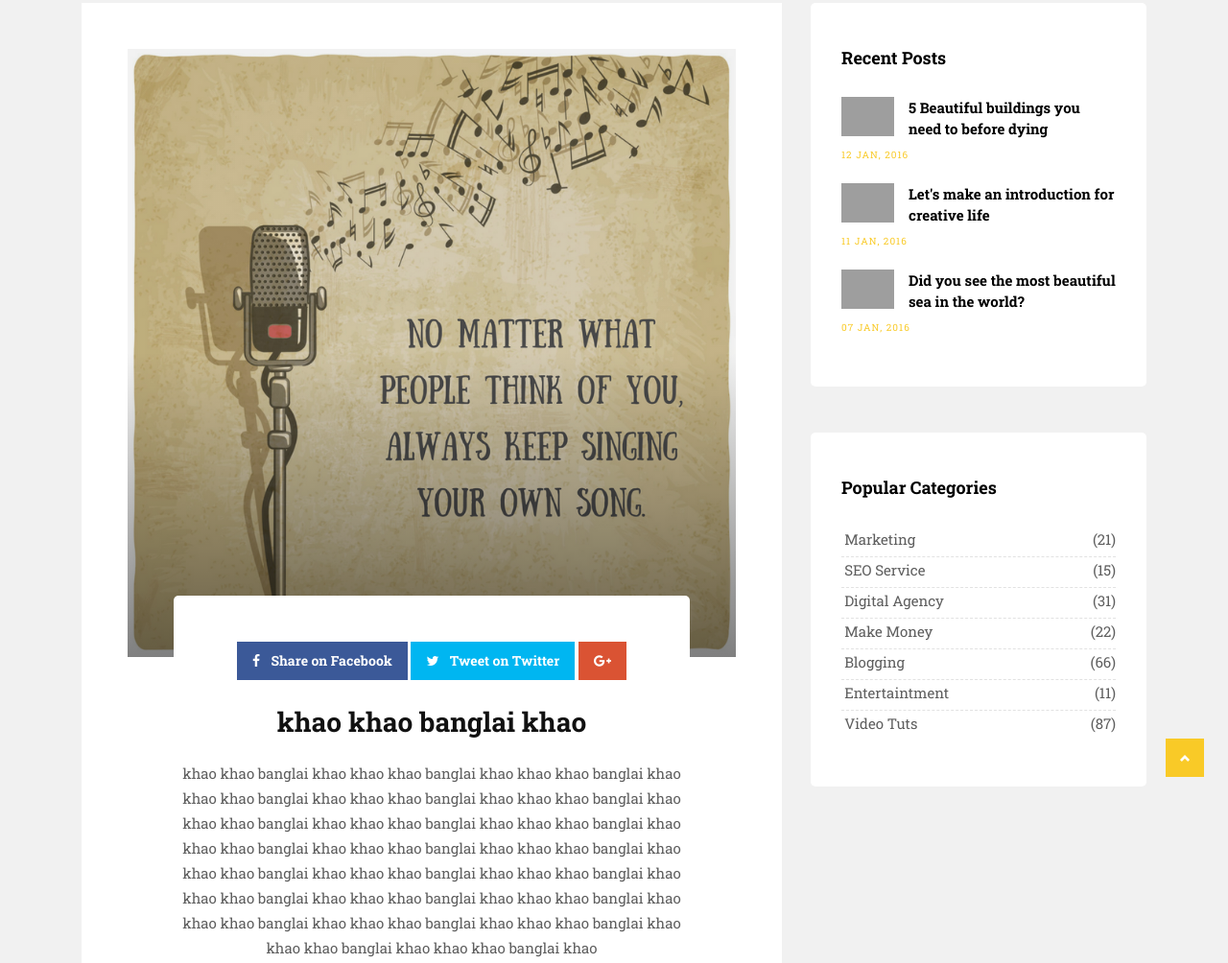
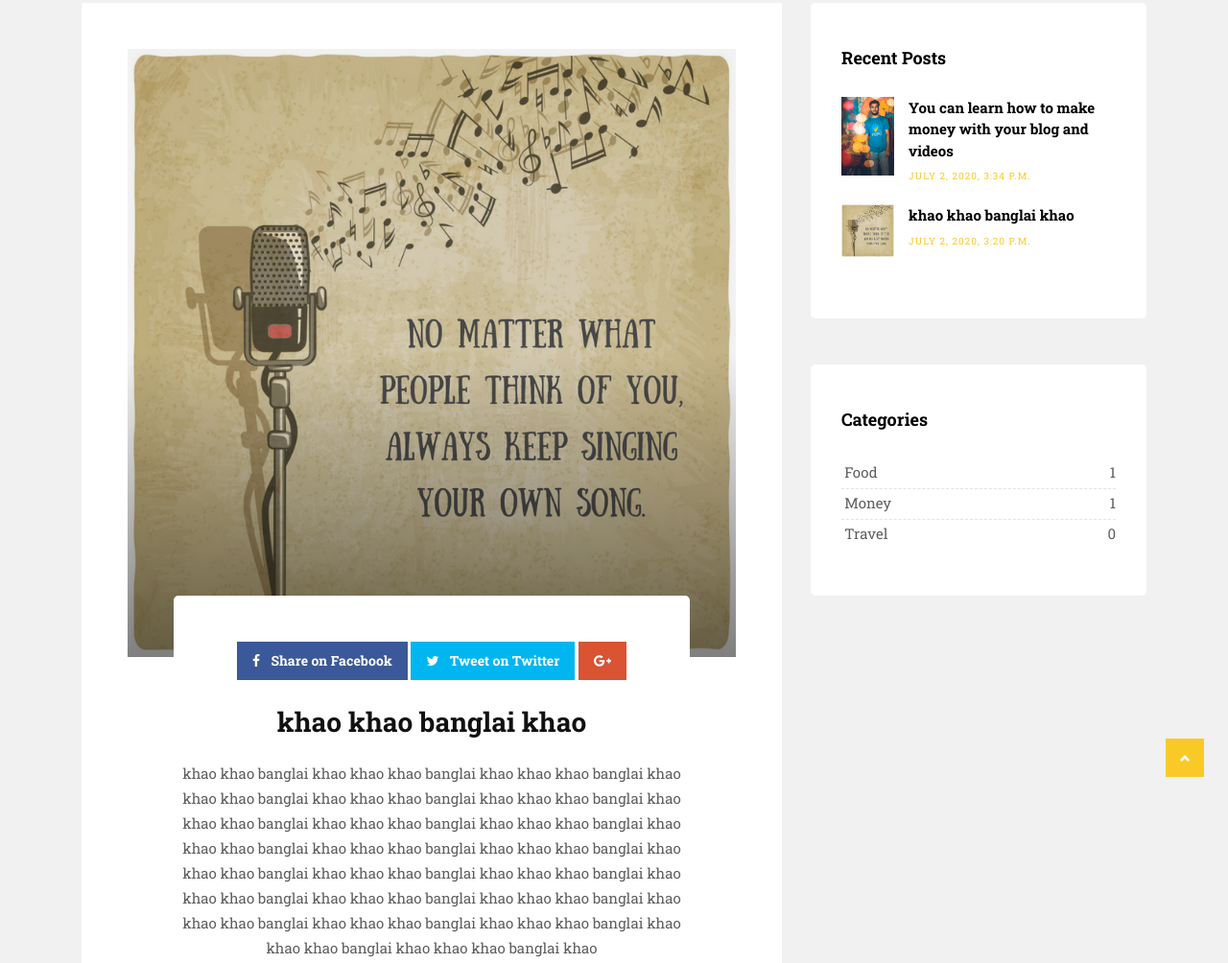
Before and after one commit to talhajubair100/practice_project_1, a Django app: page / in a window 1280 px wide. Shown: the part 90-1094 px from the top of the page at 96% size. Run offline with Django 3.2, Linux system fonts and the light colour scheme; data comes from the database, SQL or seed files in the repository; both versions use the stored data as it was after the commit; some libraries are stand-ins or nearby versions; grey boxes are pictures that could not be loaded.

Commit message:
custom context added

```diff
--- a/blog/urls.py
+++ b/blog/urls.py
@@ -3,5 +3,6 @@ from .views import *
 
 urlpatterns = [
     path('detail/<int:id>', detail_post, name="detail-post"),
+    path('category/<ctg_name>', category_by_list, name="category-list")
 
 ]
--- /dev/null
+++ b/project_1/custom_context.py
@@ -0,0 +1,6 @@
+from blog.models import Category, Post
+
+def mycontext(request):
+    categories = Category.objects.all()
+    latest_post = Post.objects.order_by('-date')[:3]
+    return {'categories': categories, 'latest_post': latest_post}
--- a/project_1/settings.py
+++ b/project_1/settings.py
@@ -61,6 +61,7 @@ TEMPLATES = [
         'APP_DIRS': True,
         'OPTIONS': {
             'context_processors': [
+                'project_1.custom_context.mycontext',
                 'django.template.context_processors.debug',
                 'django.template.context_processors.request',
                 'django.contrib.auth.context_processors.auth',
--- a/templates/base.html
+++ b/templates/base.html
@@ -50,13 +50,16 @@
     <![endif]-->
 
 </head>
+
 <body>
 
     <div id="wrapper">
         <header class="market-header header">
             <div class="container-fluid">
                 <nav class="navbar navbar-toggleable-md navbar-inverse fixed-top bg-inverse">
-                    <button class="navbar-toggler navbar-toggler-right" type="button" data-toggle="collapse" data-target="#navbarCollapse" aria-controls="navbarCollapse" aria-expanded="false" aria-label="Toggle navigation">
+                    <button class="navbar-toggler navbar-toggler-right" type="button" data-toggle="collapse"
+                        data-target="#navbarCollapse" aria-controls="navbarCollapse" aria-expanded="false"
+                        aria-label="Toggle navigation">
                         <span class="navbar-toggler-icon"></span>
                     </button>
                     <div class="collapse navbar-collapse" id="navbarCollapse">
@@ -111,45 +114,33 @@
                                 <h2 class="widget-title">Recent Posts</h2>
                                 <div class="blog-list-widget">
                                     <div class="list-group">
-                                        <a href="marketing-single.html" class="list-group-item list-group-item-action flex-column align-items-start">
+                                    {% for post in latest_post %}
+
+                                        <a href="{% url 'detail-post' post.id %}"
+                                            class="list-group-item list-group-item-action flex-column align-items-start">
                                             <div class="w-100 justify-content-between">
-                                                <img src="upload/small_07.jpg" alt="" class="img-fluid float-left">
-                                                <h5 class="mb-1">5 Beautiful buildings you need to before dying</h5>
-                                                <small>12 Jan, 2016</small>
+                                                <img src="{{ post.photo.url }}" alt="" class="img-fluid float-left">
+                                                <h5 class="mb-1">{{ post.title }}</h5>
+                                                <small>{{ post.date }}</small>
                                             </div>
                                         </a>
 
-                                        <a href="marketing-single.html" class="list-group-item list-group-item-action flex-column align-items-start">
-                                            <div class="w-100 justify-content-between">
-                                                <img src="upload/small_08.jpg" alt="" class="img-fluid float-left">
-                                                <h5 class="mb-1">Let's make an introduction for creative life</h5>
-                                                <small>11 Jan, 2016</small>
-                                            </div>
-                                        </a>
+                                    {% endfor %}
 
-                                        <a href="marketing-single.html" class="list-group-item list-group-item-action flex-column align-items-start">
-                                            <div class="w-100 last-item justify-content-between">
-                                                <img src="upload/small_09.jpg" alt="" class="img-fluid float-left">
-                                                <h5 class="mb-1">Did you see the most beautiful sea in the world?</h5>
-                                                <small>07 Jan, 2016</small>
-                                            </div>
-                                        </a>
+
                                     </div>
                                 </div><!-- end blog-list -->
                             </div><!-- end widget -->
 
 
                             <div class="widget">
-                                <h2 class="widget-title">Popular Categories</h2>
+                                <h2 class="widget-title">Categories</h2>
                                 <div class="link-widget">
                                     <ul>
-                                        <li><a href="#">Marketing <span>(21)</span></a></li>
-                                        <li><a href="#">SEO Service <span>(15)</span></a></li>
-                                        <li><a href="#">Digital Agency <span>(31)</span></a></li>
-                                        <li><a href="#">Make Money <span>(22)</span></a></li>
-                                        <li><a href="#">Blogging <span>(66)</span></a></li>
-                                        <li><a href="#">Entertaintment <span>(11)</span></a></li>
-                                        <li><a href="#">Video Tuts <span>(87)</span></a></li>
+                                    {% for ctg in categories %}
+                                    <li><a href="{% url 'category-list' ctg.name %}">{{ ctg.name }} <span>{{ ctg.post_set.count }}</span></a></li>
+
+                                    {% endfor %}
                                     </ul>
                                 </div><!-- end link-widget -->
                             </div><!-- end widget -->
@@ -163,7 +154,8 @@
             <div class="container">
                 <div class="row">
                     <div class="col-md-12 text-center">
-                        <div class="copyright">&copy; Markedia. Design: <a href="http://html.design">HTML Design</a>.</div>
+                        <div class="copyright">&copy; Design: <a href="https://www.facebook.com/talha.jubair.100">Talha
+                                Jubair</a>.</div>
                     </div>
                 </div>
             </div><!-- end container -->
@@ -182,4 +174,5 @@
     <script src="{% static 'js/custom.js' %}"></script>
 
 </body>
+
 </html>
--- a/templates/home.html
+++ b/templates/home.html
@@ -25,9 +25,9 @@
                         <li><a href="#" class="gp-button btn btn-primary"><i class="fa fa-google-plus"></i></a></li>
                     </ul>
                 </div><!-- end post-sharing -->
-                <h4><a href="marketing-single.html" title="">{{ post.title }}</a></h4>
+                <h4><a href="" title="">{{ post.title }}</a></h4>
                 <p>{{ post.body }}</p>
-                <small><a href="" title="">{{ post.category }}</a></small>
+                <small><a href="{% url 'category-list' post.category.name %}" title="">{{ post.category }}</a></small>
                 <small>{{ post.date }}</small>
             </div><!-- end meta -->
         </div><!-- end blog-box -->
```
Also changed, not shown: blog/views.py (+7 -0 lines), templates/blog/post_by_category.html (added, +47 -0 lines), db.sqlite3. Lines whose indentation alone changed are shown as unchanged.
